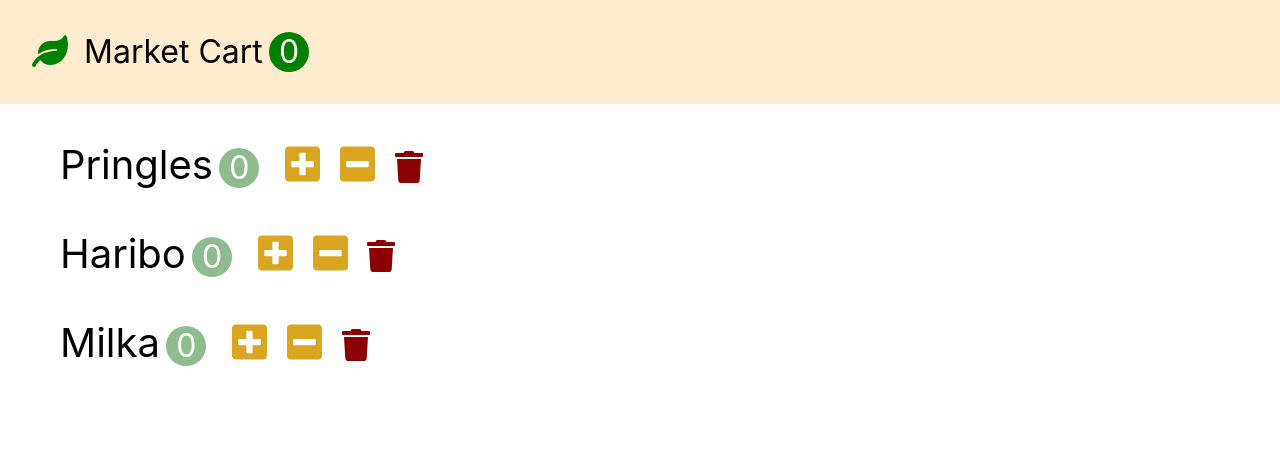
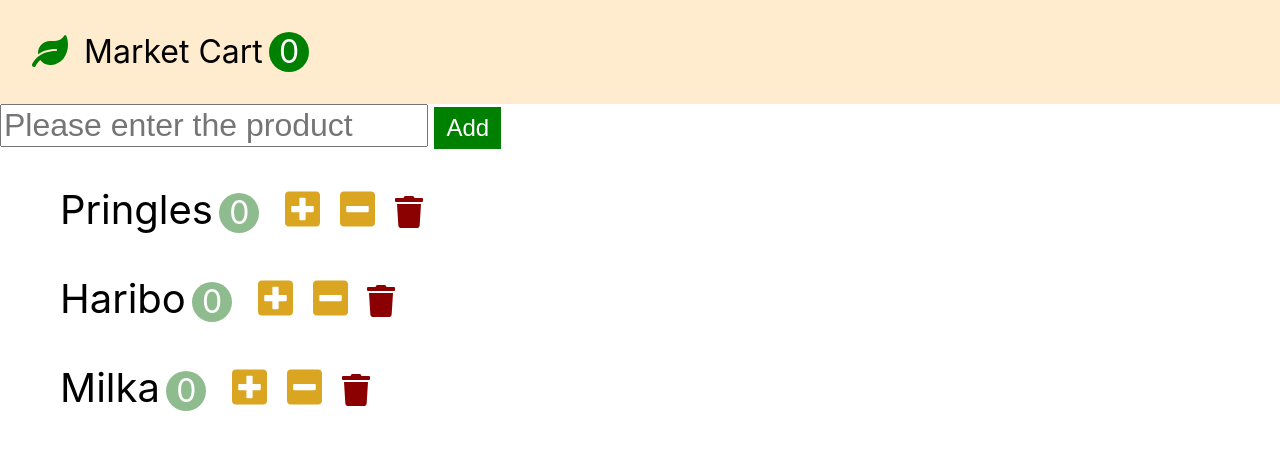
Before and after one commit to adc0612/market-cart, a React (Create React App) app: page / in a window 1280 px wide. Shown: the top 450 px of the page. Built offline with nearby package versions, Linux system fonts and the light colour scheme.

Commit message:
AddForm added

```diff
--- a/src/app.jsx
+++ b/src/app.jsx
@@ -47,6 +47,14 @@
     this.setState({ products });
   };
 
+  handleAdd = name => {
+    const products = [
+      ...this.state.products,
+      { id: Date.now(), name, count: 0 },
+    ];
+    this.setState({ products });
+  };
+
   render() {
     return (
       <>
@@ -59,6 +67,7 @@
           onIncrement={this.handleIncrement}
           onDecrement={this.handleDecrement}
           onDelete={this.handleDelete}
+          onAdd={this.handleAdd}
         />
       </>
     );
--- /dev/null
+++ b/src/components/productAddForm.jsx
@@ -0,0 +1,35 @@
+import React, { Component } from 'react';
+
+class ProductAddForm extends Component {
+  formRef = React.createRef();
+  // input value를 ref로 inputRef에 연결한다.
+  inputRef = React.createRef();
+
+  onSubmit = event => {
+    // submit기능이 브라우져내에서는 refresh기능도 따라오기때문에 안되게 한다.
+    event.preventDefault();
+    // inputRef에 value가 있는것이 아니라 inputRef.current.value에 값이 있다.
+    const name = this.inputRef.current.value;
+    // name안에 값이 있으면 onAdd props로 값을 내린다.
+    name && this.props.onAdd(name);
+    // submit 후 reset하려면 아래 두가지로 사용해도 된다.
+    // this.inputRef.current.value = '';
+    this.formRef.current.reset(); //이게 정석
+  };
+
+  render() {
+    return (
+      <form ref={this.formRef} className="add-form" onSubmit={this.onSubmit}>
+        <input
+          ref={this.inputRef}
+          type="text"
+          className="add-input"
+          placeholder="Please enter the product"
+        />
+        <button className="add-button">Add</button>
+      </form>
+    );
+  }
+}
+
+export default ProductAddForm;
--- a/src/components/products.jsx
+++ b/src/components/products.jsx
@@ -1,5 +1,6 @@
 import React, { Component } from 'react';
 import Product from './product';
+import ProductAddFrom from './productAddForm';
 
 class Products extends Component {
   // handleIncrement = product => {
@@ -17,6 +18,8 @@
 
   render() {
     return (
+      <>
+        <ProductAddFrom onAdd={this.props.onAdd}></ProductAddFrom>
         <ul>
           {this.props.products.map(product => (
             // Product의 컴포넌트에 product props로 전달
@@ -29,6 +32,7 @@
             />
           ))}
         </ul>
+      </>
     );
   }
 }
```
Lines whose indentation alone changed are shown as unchanged.
